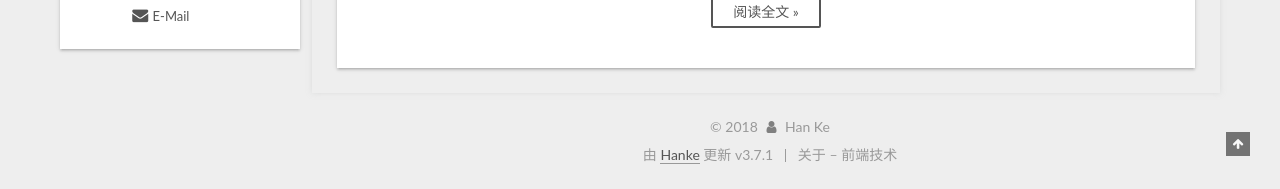
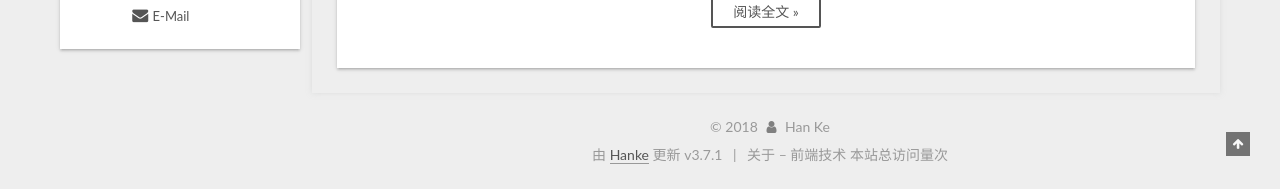
Before and after one commit to hancola/hancola.github.io, a plain HTML site: page index.html in a window 1280 px wide. Shown: the part 744-933 px from the top of the page. Drawn offline with Linux system fonts and the light colour scheme; some packages are replaced by stand-ins of ours; no server answers; a script that the page names is missing.

Commit message:
Site updated: 2018-09-25 16:00:35

```diff
--- a/css/main.css
+++ b/css/main.css
@@ -1956,7 +1956,7 @@ img:hover {
   width: 4px;
   height: 4px;
   border-radius: 50%;
-  background: #851cff;
+  background: #f4d7d2;
 }
 .links-of-blogroll {
   font-size: 13px;
--- a/index.html
+++ b/index.html
@@ -418,7 +418,6 @@
 
 
 
-
           </span>
 
 
@@ -439,6 +438,11 @@
 
 
             </span>
+
+
+
+
+
 
 
 
@@ -581,8 +585,12 @@
               <time title="创建时间：2018-09-17 13:08:18" itemprop="dateCreated datePublished" datetime="2018-09-17T13:08:18+08:00">2018-09-17</time>
 
 
+          </span>
 
-          </span>
+
+
+
+
 
 
 
@@ -802,7 +810,8 @@
 
     <footer id="footer" class="footer">
       <div class="footer-inner">
-
+        <script async src="https://dn-lbstatics.qbox.me/busuanzi/2.3/busuanzi.pure.mini.js">
+</script>
 <div class="copyright">&copy; <span itemprop="copyrightYear">2018</span>
   <span class="with-love" id="animate">
     <i class="fa fa-user"></i>
@@ -825,7 +834,9 @@
 
 
 
-  <div class="theme-info">关于 – 前端技术</div>
+  <div class="theme-info">关于 – 前端技术    <span id="busuanzi_container_site_pv">
+    本站总访问量<span id="busuanzi_value_site_pv"></span>次
+</span></div>
 
 
 
@@ -1310,5 +1321,6 @@
 <!-- 页面点击小红心 -->
 <script type="text/javascript" src="/js/src/love.js"></script>
 <script async src="//dn-lbstatics.qbox.me/busuanzi/2.3/busuanzi.pure.mini.js"></script>
+
 <script src="/live2dw/lib/L2Dwidget.min.js?0c58a1486de42ac6cc1c59c7d98ae887"></script><script>L2Dwidget.init({"pluginModelPath":"assets/","model":{"jsonPath":"/live2dw/assets/hijiki.model.json"},"display":{"position":"right","width":50,"height":100},"mobile":{"show":false},"log":false,"pluginJsPath":"lib/","pluginRootPath":"live2dw/","tagMode":false});</script></body>
 </html>
```
Also changed, not shown: 2018/09/17/hello-world/index.html (+11 -3 lines), 2018/09/18/我的前端笔记之-懒加载-与-节流/index.html (+11 -3 lines), 404.html (+6 -2 lines), about/index.html (+6 -2 lines), archives/2018/09/index.html (+6 -2 lines), archives/2018/index.html (+6 -2 lines), archives/index.html (+6 -2 lines), categories/index.html (+6 -2 lines), categories/前端优化/index.html (+6 -2 lines), tags/index.html (+6 -2 lines), tags/优化/index.html (+6 -2 lines), tags/懒加载/index.html (+6 -2 lines), tags/节流/index.html (+6 -2 lines).
